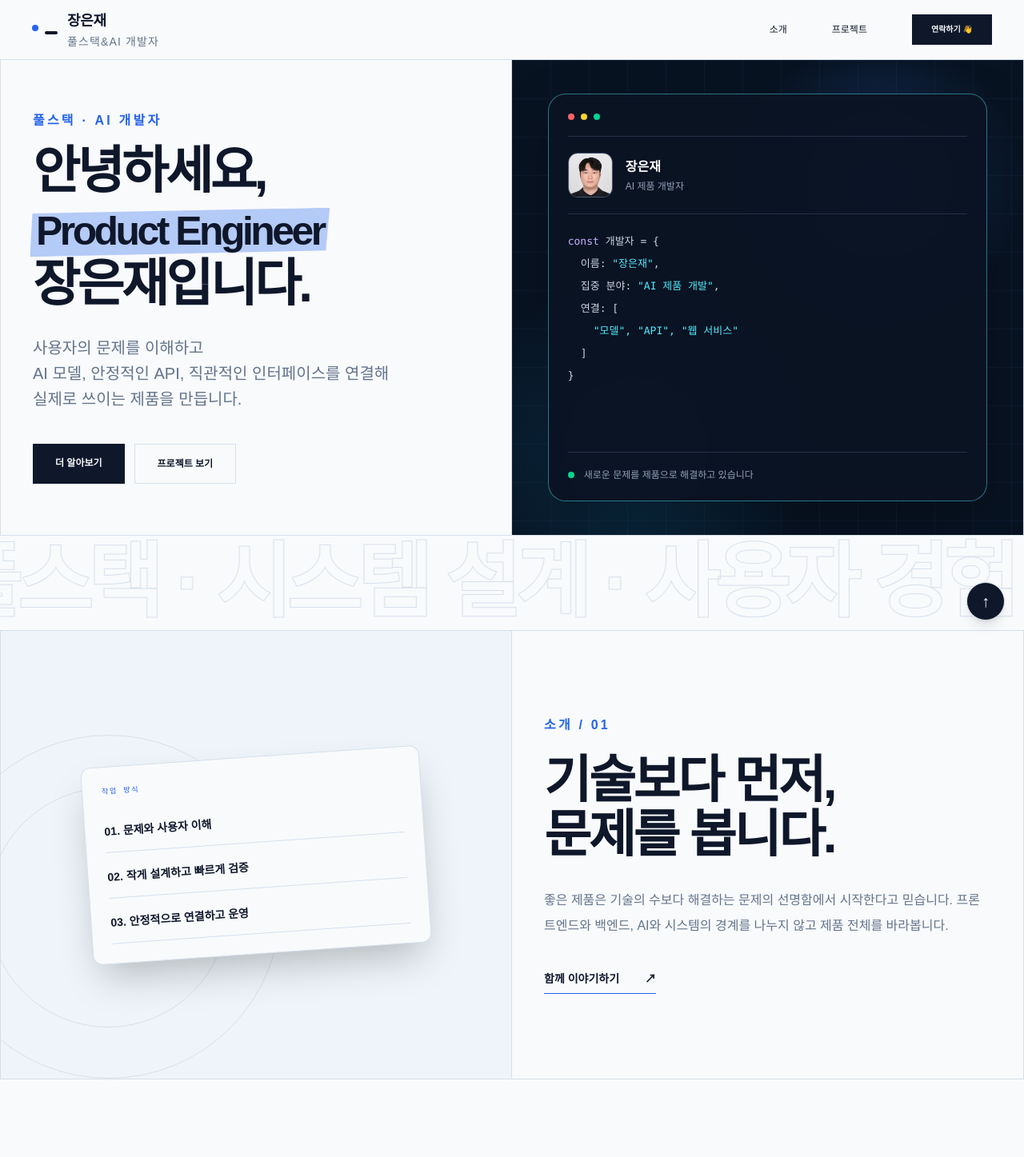
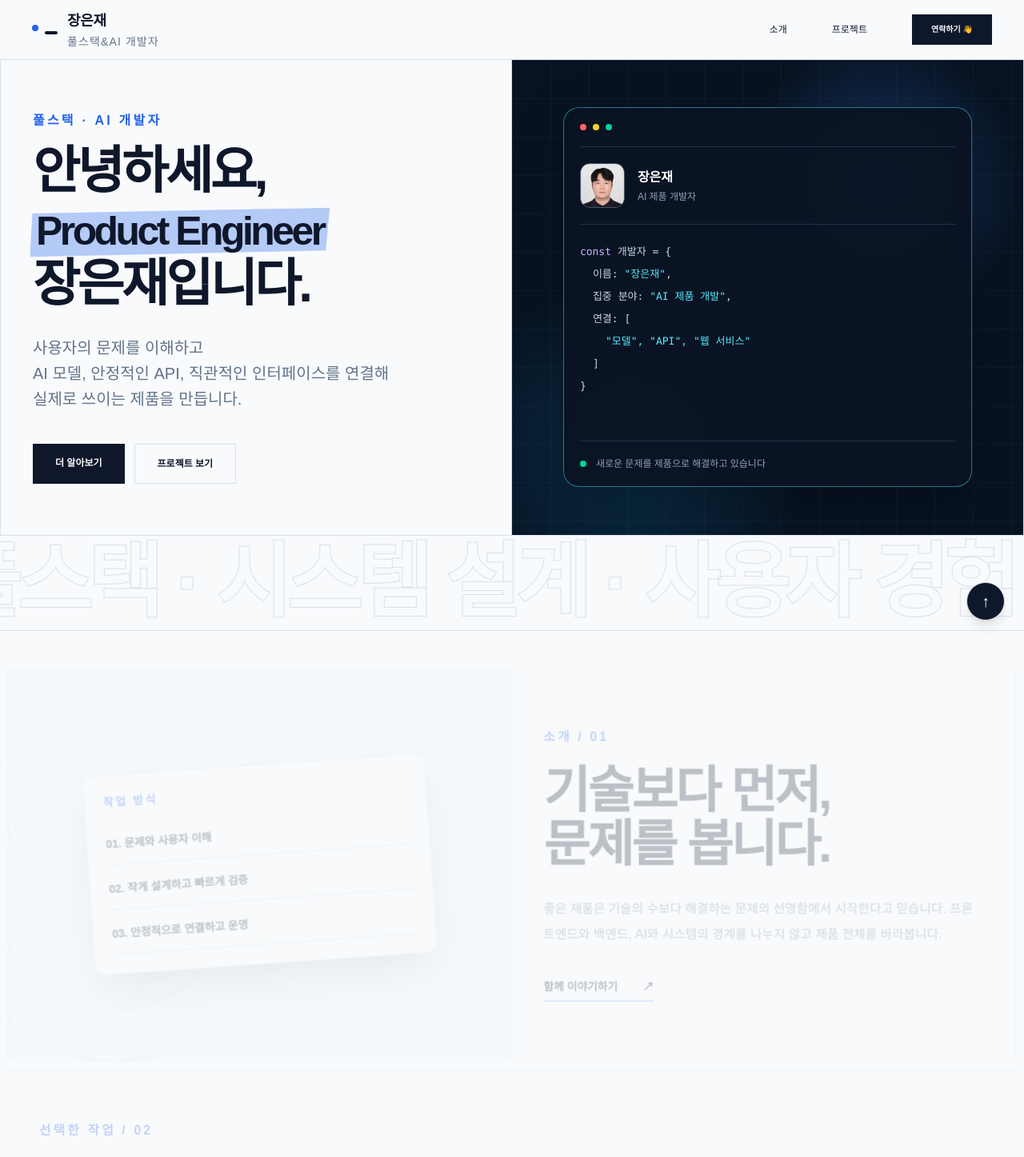
Before and after one commit to ejjang2030/ejjang2030, a Next.js app: page / in a window 1280 px wide. Shown: the top 1447 px of the page at 80% size. Built offline with nearby package versions, Linux system fonts and the light colour scheme.

Commit message:
fix : 소개 섹션 크기 줄이고, 작업 방식 애니메이션 효과 추가

```diff
--- a/app/components/terminal-window.tsx
+++ b/app/components/terminal-window.tsx
@@ -1,6 +1,6 @@
 export default function TerminalWindow({ children }: { children: React.ReactNode }) {
   return (
-    <div className="absolute inset-[7%] flex flex-col rounded-[22px] border border-cyan-300/45 bg-[#0b1423]/95 p-6 shadow-[0_20px_60px_rgba(0,0,0,.28)] backdrop-blur-sm max-md:inset-5 max-md:p-5">
+    <div className="absolute inset-[10%] flex flex-col rounded-[20px] border border-cyan-300/45 bg-[#0b1423]/95 p-5 shadow-[0_20px_60px_rgba(0,0,0,.28)] backdrop-blur-sm max-md:inset-7 max-md:p-4">
       {children}
     </div>
   );
--- a/app/globals.css
+++ b/app/globals.css
@@ -111,6 +111,44 @@
   opacity: 1;
 }
 
+@keyframes section-enter {
+  from {
+    opacity: 0.25;
+    transform: translateY(42px) scale(0.985);
+  }
+  to {
+    opacity: 1;
+    transform: translateY(0) scale(1);
+  }
+}
+
+@keyframes card-float {
+  0%, 100% {
+    transform: translate3d(0, 0, 0) rotate(-4deg);
+  }
+  50% {
+    transform: translate3d(0, -14px, 0) rotate(-3deg);
+  }
+}
+
+.work-method-card {
+  transform: rotate(-4deg);
+  transform-origin: center;
+  will-change: transform;
+}
+
+.work-method-card:hover {
+  animation: card-float 2.2s ease-in-out infinite !important;
+}
+
+@supports (animation-timeline: view()) {
+  .section-reveal {
+    animation: section-enter linear both;
+    animation-timeline: view();
+    animation-range: entry 8% cover 32%;
+  }
+}
+
 @media (prefers-reduced-motion: reduce) {
   html {
     scroll-behavior: auto;
@@ -119,6 +157,14 @@
     animation: none !important;
   }
   .marquee-track {
+    animation: none !important;
+  }
+  .section-reveal {
+    animation: none !important;
+    opacity: 1 !important;
+    transform: none !important;
+  }
+  .work-method-card:hover {
     animation: none !important;
   }
 }
--- a/app/page.tsx
+++ b/app/page.tsx
@@ -283,7 +283,7 @@ export default function Home() {
         id="top"
         className={classNames(
           wrap,
-          "grid min-h-[520px] grid-cols-2 border-x border-line max-md:grid-cols-1",
+          "grid min-h-[max(520px,calc(100svh-210px))] scroll-mt-[74px] grid-cols-2 border-x border-line max-md:grid-cols-1",
         )}
       >
         <div
@@ -350,16 +350,16 @@ export default function Home() {
         id="about"
         className={classNames(
           wrap,
-          "grid grid-cols-2 border-x border-line max-md:grid-cols-1",
+          "section-reveal grid min-h-[500px] scroll-mt-[74px] grid-cols-2 border-x border-line max-md:grid-cols-1",
         )}
       >
-        <div className="min-h-[560px] border-r border-line max-md:border-r-0">
-          <div className="relative h-full min-h-[560px] overflow-hidden bg-surface p-10 max-md:min-h-[420px] max-md:p-5">
+        <div className="min-h-[500px] border-r border-line max-md:min-h-[360px] max-md:border-r-0">
+          <div className="relative h-full min-h-[500px] overflow-hidden bg-surface p-8 max-md:min-h-[360px] max-md:p-5">
             <div className="absolute -left-20 bottom-0 size-[430px] rounded-full border border-line" />
             <div className="absolute -left-4 bottom-16 size-[300px] rounded-full border border-line" />
             <div className="relative z-10 grid h-full place-items-center">
-              <div className="w-[76%] rotate-[-4deg] rounded-xl border border-line bg-background p-6 shadow-2xl">
-                <p className="font-mono text-[9px] tracking-[.2em] text-accent">
+              <div className="work-method-card w-[76%] rounded-xl border border-line bg-background p-6 shadow-2xl">
+                <p className="font-bold text-[14px] tracking-[.2em] text-accent">
                   작업 방식
                 </p>
                 <div className="mt-8 space-y-5">
@@ -383,7 +383,7 @@ export default function Home() {
         <div
           className={classNames(
             pagePadding,
-            "flex flex-col justify-center py-24",
+            "flex flex-col justify-center py-16 max-md:py-14",
           )}
         >
           <p className="text-[16px] font-bold tracking-[.2em] text-accent">
@@ -408,7 +408,10 @@ export default function Home() {
         </div>
       </section>
 
-      <section id="work" className="border-y border-line py-24 max-md:py-16">
+      <section
+        id="work"
+        className="section-reveal flex min-h-[calc(100svh-74px)] scroll-mt-[74px] items-center border-y border-line py-16 max-md:py-12"
+      >
         <div className={classNames(wrap, pagePadding)}>
           <div className="flex items-end justify-between gap-8 max-md:block">
             <div>
@@ -475,7 +478,7 @@ export default function Home() {
         </div>
       </section>
 
-      <section className="border-b border-line py-24 max-md:py-16">
+      <section className="section-reveal flex min-h-[calc(100svh-74px)] scroll-mt-[74px] items-center border-b border-line py-16 max-md:py-12">
         <div className={classNames(wrap, pagePadding)}>
           <p className="text-[16px] font-bold tracking-[.2em] text-accent">
             경험 / 03
@@ -555,7 +558,7 @@ export default function Home() {
 
       <section
         id="learning"
-        className="border-b border-line py-24 max-md:py-16"
+        className="section-reveal flex min-h-[calc(100svh-74px)] scroll-mt-[74px] items-center border-b border-line py-16 max-md:py-12"
       >
         <div className={classNames(wrap, pagePadding)}>
           <div className="flex flex-col gap-12">
@@ -577,7 +580,7 @@ export default function Home() {
       <section
         className={classNames(
           wrap,
-          "grid grid-cols-2 border-x border-line max-md:grid-cols-1",
+          "section-reveal grid min-h-[calc(100svh-74px)] scroll-mt-[74px] grid-cols-2 border-x border-line max-md:grid-cols-1",
         )}
       >
         <div
@@ -622,8 +625,8 @@ export default function Home() {
         </div>
       </section>
 
-      <section className="border-t border-line">
-        <div className={classNames(wrap, pagePadding, "py-28 text-center")}>
+      <section className="section-reveal flex min-h-[calc(100svh-74px)] scroll-mt-[74px] items-center border-t border-line">
+        <div className={classNames(wrap, pagePadding, "py-20 text-center")}>
           <p className="text-[16px] font-bold tracking-[.2em] text-accent">
             함께할 프로젝트가 있나요?
           </p>
```
